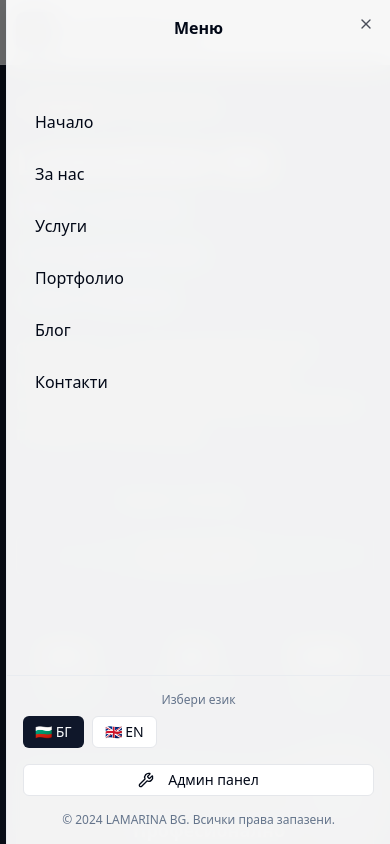
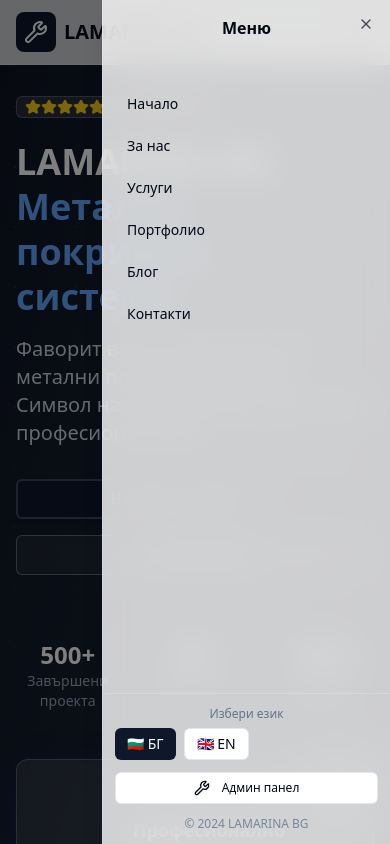
Before and after one commit to linkln33/lamarina, a Next.js app: page / in a window 390 px wide. Both pictures are taken after a click on the button "Отвори меню". Shown: the top 844 px of the page. Built offline with nearby package versions, Linux system fonts and the light colour scheme.

Commit message:
Make mobile menu smaller and semi-transparent - compact design with glassmorphism effect

```diff
--- a/src/components/layout/navigation.tsx
+++ b/src/components/layout/navigation.tsx
@@ -66,23 +66,23 @@ export function Navigation() {
                   <span className="sr-only">Отвори меню</span>
                 </Button>
               </SheetTrigger>
-              <SheetContent side="right" className="w-full max-w-sm bg-background/95 backdrop-blur-md border-l border-border/50">
-                <SheetHeader>
-                  <SheetTitle className="text-center">Меню</SheetTitle>
+              <SheetContent side="right" className="w-72 bg-background/80 backdrop-blur-lg border-l border-border/30 shadow-xl">
+                <SheetHeader className="pb-3">
+                  <SheetTitle className="text-center text-base">Меню</SheetTitle>
                 </SheetHeader>
                 <div className="flex flex-col h-full">
 
                   {/* Navigation Links */}
-                  <div className="flex-1 px-4 py-6">
-                    <nav className="space-y-1">
+                  <div className="flex-1 px-3 py-4">
+                    <nav className="space-y-0.5">
                       {navItems.map((item, index) => (
                         <Link
                           key={item.href}
                           href={item.href}
-                          className="block px-3 py-3 text-base font-medium text-foreground hover:text-primary hover:bg-accent/50 rounded-lg transition-all duration-300 hover:translate-x-1"
+                          className="block px-3 py-2.5 text-sm font-medium text-foreground hover:text-primary hover:bg-accent/30 rounded-md transition-all duration-200 hover:translate-x-0.5"
                           onClick={() => setIsOpen(false)}
                           style={{
-                            animationDelay: `${index * 50}ms`,
+                            animationDelay: `${index * 30}ms`,
                           }}
                         >
                           {item.label}
@@ -92,22 +92,22 @@ export function Navigation() {
                   </div>
 
                       {/* Footer Actions */}
-                      <div className="p-4 border-t border-border/50 space-y-4">
+                      <div className="p-3 border-t border-border/30 space-y-3">
                         <div className="text-center">
-                          <p className="text-xs text-muted-foreground mb-2">Избери език</p>
+                          <p className="text-xs text-muted-foreground mb-1.5">Избери език</p>
                           <LanguageToggle />
                         </div>
                         <div className="text-center">
-                          <Button asChild variant="outline" size="sm" className="w-full text-sm">
+                          <Button asChild variant="outline" size="sm" className="w-full text-xs h-8">
                             <Link href="/admin" onClick={() => setIsOpen(false)}>
-                              <Wrench className="h-4 w-4 mr-2" />
+                              <Wrench className="h-3 w-3 mr-1.5" />
                               Админ панел
                             </Link>
                           </Button>
                         </div>
                         <div className="text-center">
-                          <p className="text-xs text-muted-foreground">
-                            © 2024 LAMARINA BG. Всички права запазени.
+                          <p className="text-xs text-muted-foreground/80">
+                            © 2024 LAMARINA BG
                           </p>
                         </div>
                       </div>
```
